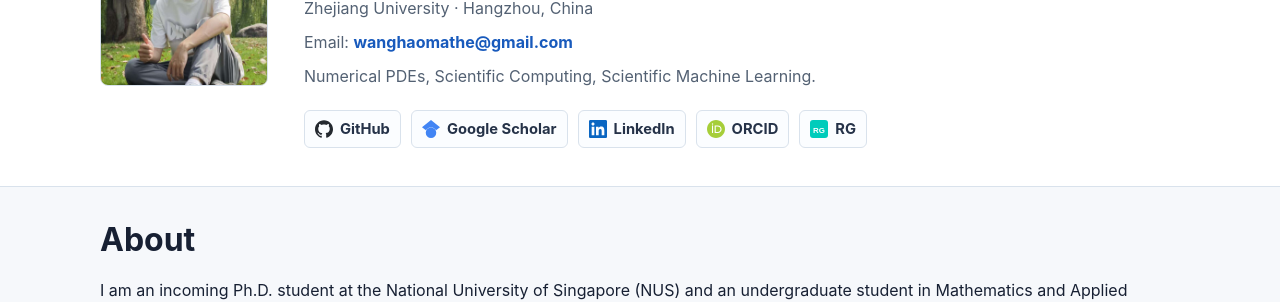
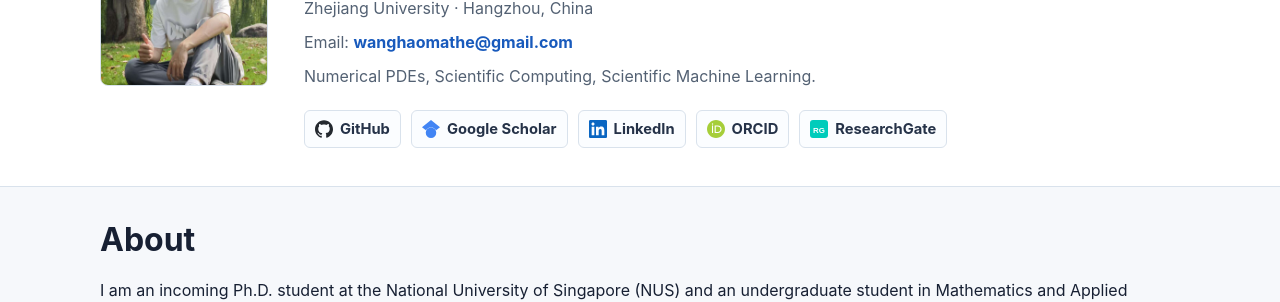
Before and after one commit to shanxue-w/shanxue-w.github.io, an MkDocs documentation site: the page built from docs/index.md, in a window 1280 px wide and 900 px high. Shown: the part 250-552 px from the top of the window. Built offline with MkDocs 1.6.1, drawn with Linux system fonts in a browser that asks for light colours.

Commit message:
Use full ResearchGate label

```diff
--- a/mkdocs.yml
+++ b/mkdocs.yml
@@ -50,7 +50,6 @@ extra:
         icon_path: assets/icons/orcid.svg
         url: https://orcid.org/0009-0005-4075-897X
       - label: ResearchGate
-        display_label: RG
         icon: researchgate
         icon_path: assets/icons/researchgate.svg
         url: https://www.researchgate.net/profile/Hao-Wang-619
```
Also changed, not shown: 1 other file.
